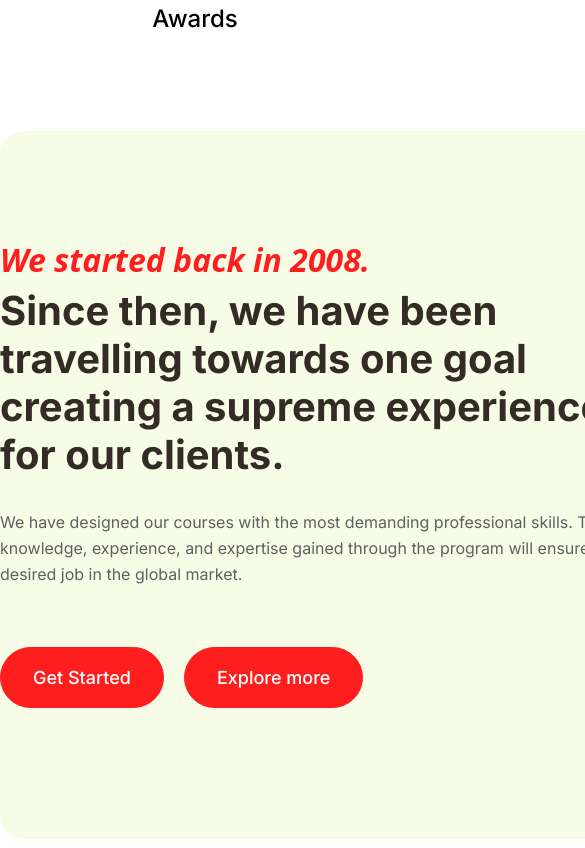
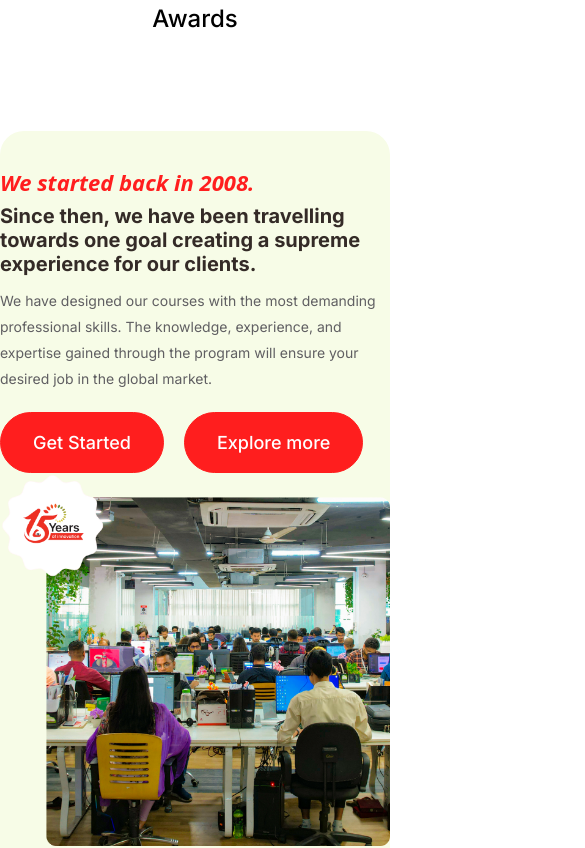
Before and after one commit to shoumen-shomu/creative-it-canada, a Next.js app: page / in a window 390 px wide. Shown: the part 1620-2468 px from the top of the page, 585 px wide, since content can reach past the window. Built offline with nearby package versions, Linux system fonts and the light colour scheme; a web font is replaced by a local one.

Commit message:
About Part responsive done

```diff
--- a/src/app/components/layouts/home/About.jsx
+++ b/src/app/components/layouts/home/About.jsx
@@ -7,24 +7,24 @@ const About = () => {
   return (
     <>
       <section>
-        <div className="w-360 bg-[#F7FCE7] rounded-3xl pt-9.5 pb-15 mt-25 mx-auto">
+        <div className="lg:w-360 w-full bg-[#F7FCE7] rounded-3xl pt-9.5 pb-15 mt-25 mx-auto">
           <Container>
-            <div className=" flex justify-between items-center">
+            <div className=" lg:flex block lg:justify-between items-center">
               <div className="">
-                <p className="font-tri font-bold text-[32px] text-primary leading-[120%] italic">
+                <p className="font-tri font-bold lg:text-[32px] text-[22px] text-primary leading-[120%] italic">
                   We started back in 2008.
                 </p>
-                <h2 className="font-inter font-bold text-[40px] text-[#342B27] leading-[120%] w-160.75 pt-2 pb-7.5">
+                <h2 className="font-inter font-bold lg:text-[40px] text-[20px] text-[#342B27] leading-[120%] lg:w-160.75 w-100 pt-2 lg:pb-7.5 pb-3">
                   Since then, we have been travelling towards one goal creating
                   a supreme experience for our clients.
                 </h2>
-                <p className="font-inter font-normal text-base text-[#605F62] leading-6.5 w-160.75">
+                <p className="font-inter font-normal lg:text-base text-[14px] text-[#605F62] leading-6.5 lg:w-160.75 lg-100">
                   We have designed our courses with the most demanding
                   professional skills. The knowledge, experience, and expertise
                   gained through the program will ensure your desired job in the
                   global market.
                 </p>
-                <div className="mt-15 flex gap-5">
+                <div className="lg:mt-15 mt-5 flex gap-5">
                   <Button
                     className={
                       "font-inter font-medium text-[18px] border border-primary hover:border-white hover:bg-white hover:text-[#CF0000] duration-300"
```
